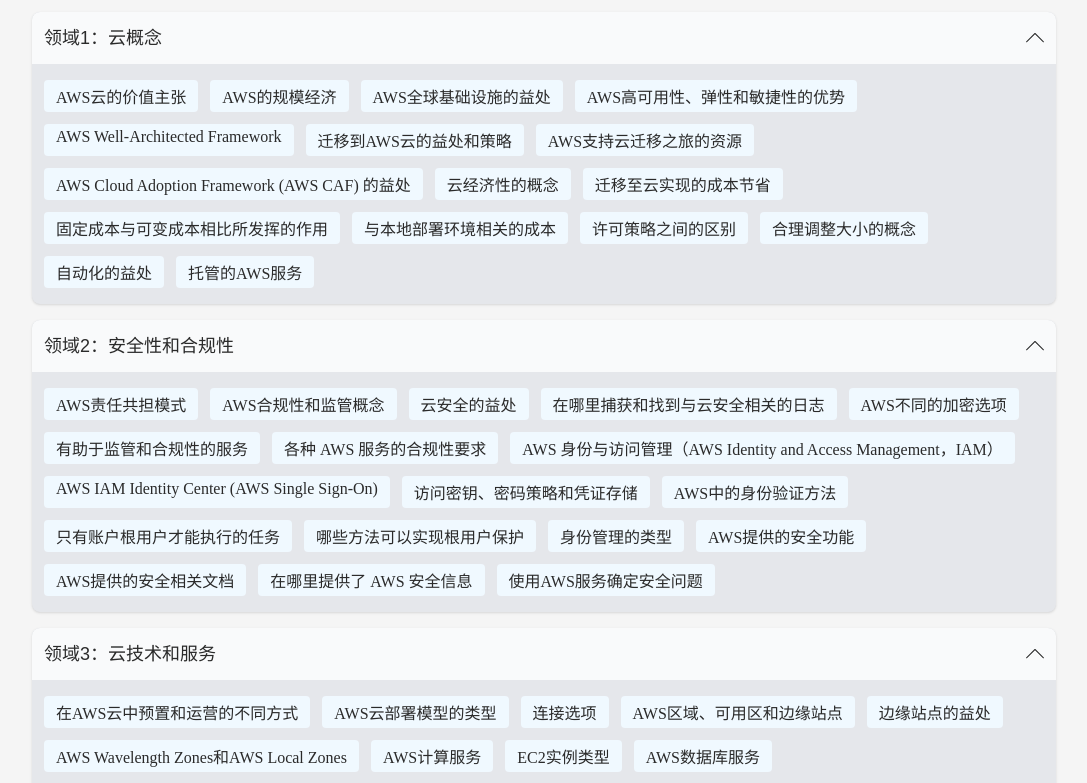
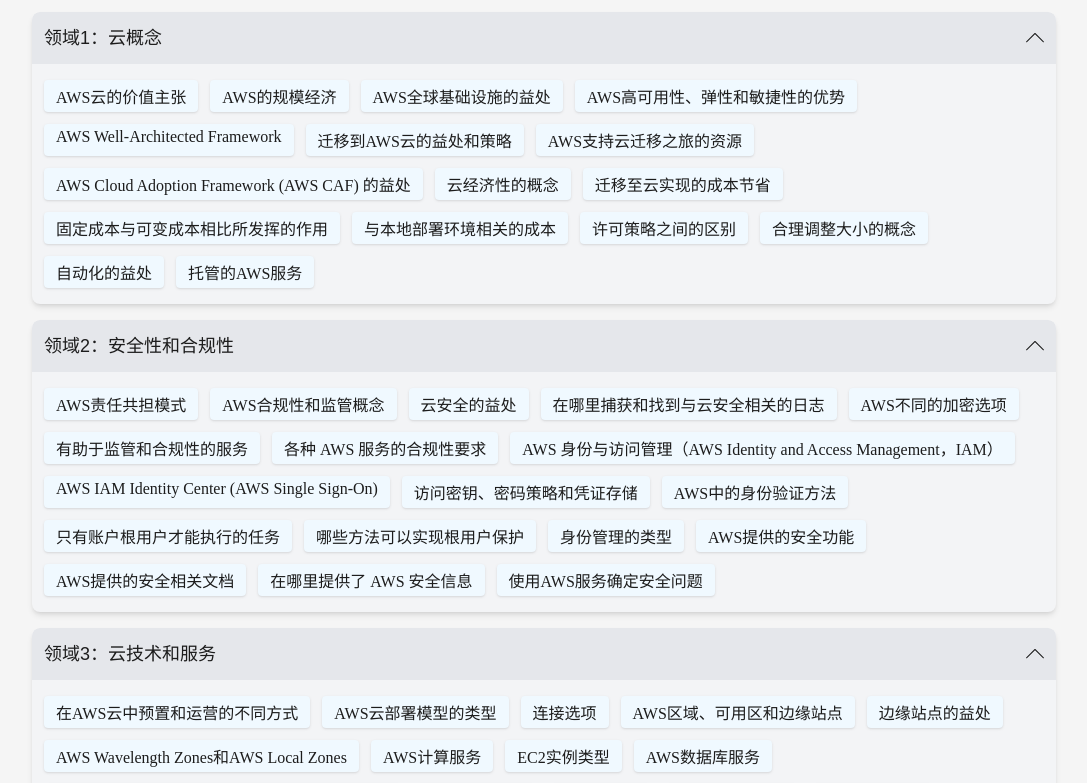
Before and after one commit to GrootSwt/aws-clf-c02, a Vue app: page /home in a window 1280 px wide. Shown: the top 783 px of the page, without its empty margins (96-1183 px from the left). Built offline with nearby package versions, Linux system fonts and the light colour scheme.

Commit message:
更新暗色主題配色

```diff
--- a/src/assets/styles/index.scss
+++ b/src/assets/styles/index.scss
@@ -8,7 +8,7 @@
   --clr-warning: #fb923c;
   --clr-danger: #dc2626;
   --clr-disabled: #e5e7eb;
-  --clr-black: #2a2a2a;
+  --clr-black: #1c1c1c;
   --clr-white: #f5f5f5;
   background-color: var(--clr-white);
   color: var(--clr-black);
--- a/src/components/VCollapse.vue
+++ b/src/components/VCollapse.vue
@@ -14,11 +14,11 @@
 </script>
 <template>
   <section
-    class="rounded-lg overflow-hidden bg-gray-200 dark:bg-neutral-800 shadow"
+    class="rounded-lg overflow-hidden bg-gray-100 dark:bg-neutral-900 shadow-md"
   >
     <button
       type="button"
-      class="flex justify-between items-center border-none w-full p-3 rounded-t-lg text-lg font-medium bg-gray-50 dark:bg-neutral-700 text-2a2a2a dark:text-f5f5f5"
+      class="flex justify-between items-center border-none w-full p-3 rounded-t-lg text-lg font-medium bg-gray-200 dark:bg-neutral-800 text-1c1c1c dark:text-f5f5f5"
       @click="open = !open"
     >
       <span>{{ title }}</span>
--- a/src/components/VDrawer.vue
+++ b/src/components/VDrawer.vue
@@ -31,13 +31,13 @@
 <template>
   <Teleport to="body">
     <section
-      class="fixed inset-0 top-0 left-0 bg-f5f5f5 dark:bg-2a2a2a transition-all shadow z-10 overflow-y-auto"
+      class="fixed inset-0 top-0 left-0 bg-f5f5f5 dark:bg-1c1c1c transition-all shadow z-10 overflow-y-auto"
       :class="{ ' -translate-x-full': !visible, 'translate-x-0': visible }"
       :style="style"
     >
       <div
         v-if="$device.isPC"
-        class="sticky top-0 flex justify-end px-4 py-2 z-10 bg-gray-200 dark:bg-gray-900"
+        class="sticky top-0 flex justify-end px-4 py-2 z-10 bg-gray-200 dark:bg-neutral-800"
       >
         <VButton :icon="IconClose" @click="visible = !visible" />
       </div>
@@ -49,7 +49,7 @@
           v-if="$device.isSP && visible"
           :icon="IconClose"
           size="large"
-          class="fixed left-0 top-1/2 !bg-gray-200 !bg-opacity-70 dark:!bg-gray-900 dark:!bg-opacity-70 !text-2a2a2a !text-opacity-70 dark:!text-f5f5f5 dark:!text-opacity-70 !h-12 rounded-r-lg shadow z-20"
+          class="fixed left-0 top-1/2 !bg-gray-200 !bg-opacity-70 dark:!bg-neutral-800 dark:!bg-opacity-70 !text-1c1c1c !text-opacity-70 dark:!text-f5f5f5 dark:!text-opacity-70 !h-12 rounded-r-lg shadow z-20"
           @click="visible = !visible"
         />
       </Teleport>
--- a/src/components/VRouterLink.vue
+++ b/src/components/VRouterLink.vue
@@ -8,11 +8,11 @@
     v-if="typeof to === 'string' && to.startsWith('http')"
     :href="to"
     target="_blank"
-    class="text-2a2a2a dark:text-f5f5f5"
+    class="text-1c1c1c dark:text-f5f5f5"
   >
     <slot />
   </a>
-  <RouterLink v-else v-bind="$props" class="text-2a2a2a dark:text-f5f5f5">
+  <RouterLink v-else v-bind="$props" class="text-1c1c1c dark:text-f5f5f5">
     <slot />
   </RouterLink>
 </template>
--- a/src/layout/VMenuDrawer.vue
+++ b/src/layout/VMenuDrawer.vue
@@ -20,7 +20,7 @@
   <VButton
     :icon="IconMenu"
     size="large"
-    class="fixed left-0 top-1/2 !bg-gray-200 !bg-opacity-70 dark:!bg-gray-900 dark:!bg-opacity-70 !text-2a2a2a !text-opacity-70 dark:!text-f5f5f5 dark:!text-opacity-70 !h-12 rounded-r-lg shadow"
+    class="fixed left-0 top-1/2 !bg-gray-200 !bg-opacity-70 dark:!bg-neutral-800 dark:!bg-opacity-70 !text-1c1c1c !text-opacity-70 dark:!text-f5f5f5 dark:!text-opacity-70 !h-12 rounded-r-lg shadow"
     @click="visible = !visible"
   />
   <VDrawer v-model:visible="visible">
--- a/src/layout/VNavRouterLink.vue
+++ b/src/layout/VNavRouterLink.vue
@@ -15,10 +15,10 @@
   <VRouterLink
     ref="navItemRef"
     v-bind="$props"
-    class="relative inline-block no-underline px-3 py-1 rounded text-2a2a2a dark:text-f5f5f5"
+    class="relative inline-block no-underline px-3 py-1 rounded text-1c1c1c dark:text-f5f5f5 shadow"
     :class="{
       'bg-green-400 dark:bg-blue-400 bg-opacity-50': isActive,
-      'bg-sky-50 dark:bg-stone-700': !isActive
+      'bg-sky-50 dark:bg-stone-800': !isActive
     }"
   >
     <span>{{ name }}</span>
--- a/src/views/DetailView.vue
+++ b/src/views/DetailView.vue
@@ -85,7 +85,7 @@
   <section class="max-w-[1024px] mx-auto px-3">
     <template v-if="parsedMarkdown">
       <article v-html="parsedMarkdown"></article>
-      <div class="flex justify-between items-center my-4">
+      <div class="flex justify-between items-center my-8">
         <VRouterLink :to="{ name: routerInfo.home.name }">Home</VRouterLink>
         <VRouterLink
           v-if="nextMenuItem"
--- a/tailwind.config.js
+++ b/tailwind.config.js
@@ -5,7 +5,7 @@
     extend: {
       colors: {
         f5f5f5: "#f5f5f5",
-        "2a2a2a": "#2a2a2a"
+        "1c1c1c": "#1c1c1c"
       }
     }
   },
```
